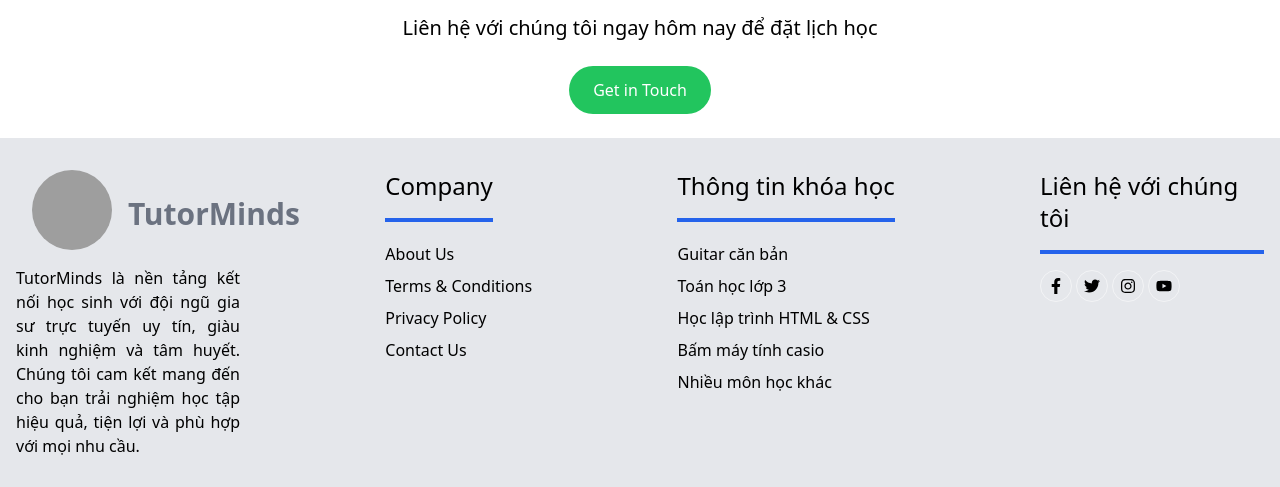
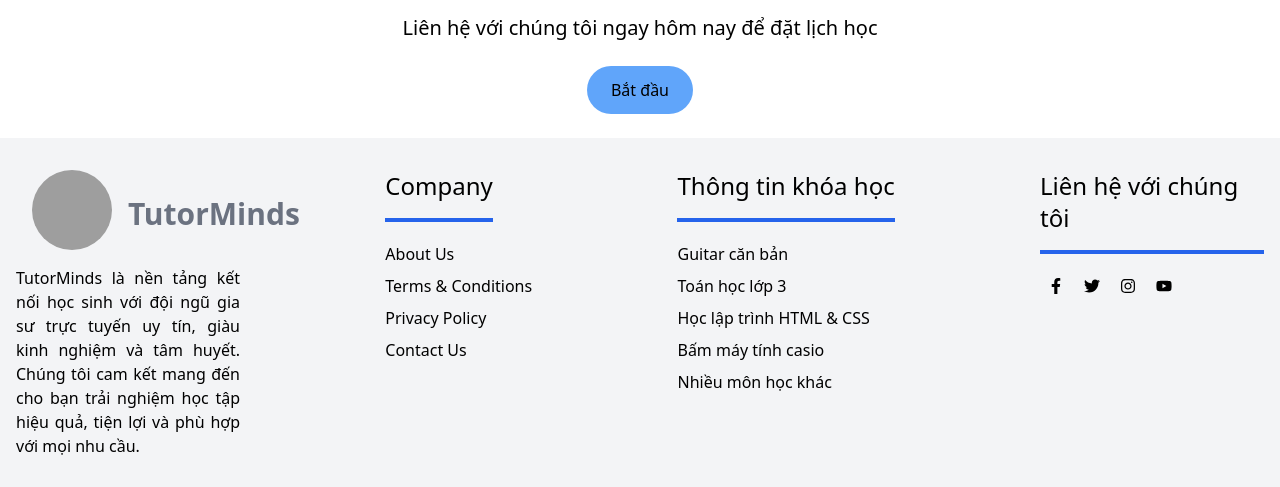
Before and after one commit to phantomthiefkid/EXE201-TutorMinds, a React (Create React App) app: page / in a window 1280 px wide. Shown: the part 1374-1861 px from the top of the page. Built offline with nearby package versions, Linux system fonts and the light colour scheme; grey boxes are pictures that could not be loaded.

Commit message:
HomePage

```diff
--- a/src/components/Footer.js
+++ b/src/components/Footer.js
@@ -3,7 +3,7 @@ import React from "react";
 const Footer = () => {
   return (
     <footer>
-      <div className="bg-gray-200 py-4 text-black-400">
+      <div className="bg-gray-100 py-4 text-black-400">
         <div className="container px-4 mx-auto">
           <div className="-mx-4 flex flex-wrap justify-between">
             <div className="px-4 my-4 w-full xl:w-1/5">
--- a/src/components/Homepage.js
+++ b/src/components/Homepage.js
@@ -26,7 +26,7 @@ const Homepage = () => {
       <div class="container mx-auto max-w-full p-6 bg-blue-100">
         <h2 class="text-3xl font-bold text-blue-500 mb-3">Dịch Vụ</h2>
         <div class="grid grid-cols-1 md:grid-cols-3 gap-6">
-          <div class="p-6 bg-gray-100 rounded-lg shadow-sm">
+          <div class="p-6 bg-white rounded-lg transition-transform duration-300 transform hover:scale-105 hover:shadow-xl">
             <div class="flex items-center mb-4">
               <Book class="mr-2 text-blue-500" />
               <h3 class="text-lg font-bold text-blue-500">Gia sư trực tuyến</h3>
@@ -36,7 +36,7 @@ const Homepage = () => {
             </p>
           </div>
 
-          <div class="p-6 bg-gray-100 rounded-lg shadow-sm">
+          <div class="p-6 bg-white rounded-lg transition-transform duration-300 transform hover:scale-105 hover:shadow-xl">
             <div class="flex items-center mb-4">
               <Broadcast class="mr-2 text-blue-500" />
               <h3 class="text-lg font-bold text-blue-500">
@@ -49,7 +49,7 @@ const Homepage = () => {
             </p>
           </div>
 
-          <div class="p-6 bg-gray-100 rounded-lg shadow-sm">
+          <div class="p-6 bg-white rounded-lg transition-transform duration-300 transform hover:scale-105 hover:shadow-xl">
             <div class="flex items-center mb-4">
               <People class="mr-2 text-blue-500" />
               <h3 class="text-lg font-bold text-blue-500">
@@ -133,8 +133,8 @@ const Homepage = () => {
           <h3 class="text-xl mb-6">
             Liên hệ với chúng tôi ngay hôm nay để đặt lịch học
           </h3>
-          <button class="bg-green-500 text-white py-3 px-6 rounded-full hover:bg-green-600">
-            Get in Touch
+          <button class="bg-blue-400 py-3 px-6 rounded-full hover:bg-blue-600 ">
+            Bắt đầu
           </button>
         </div>
       </div>
```
